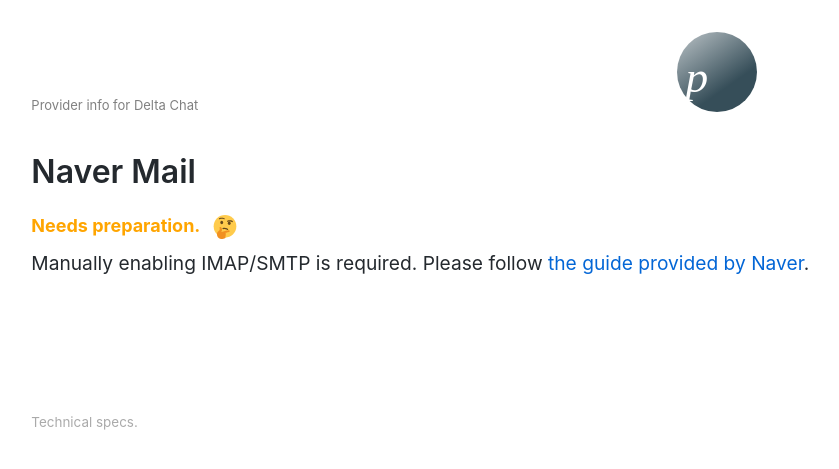
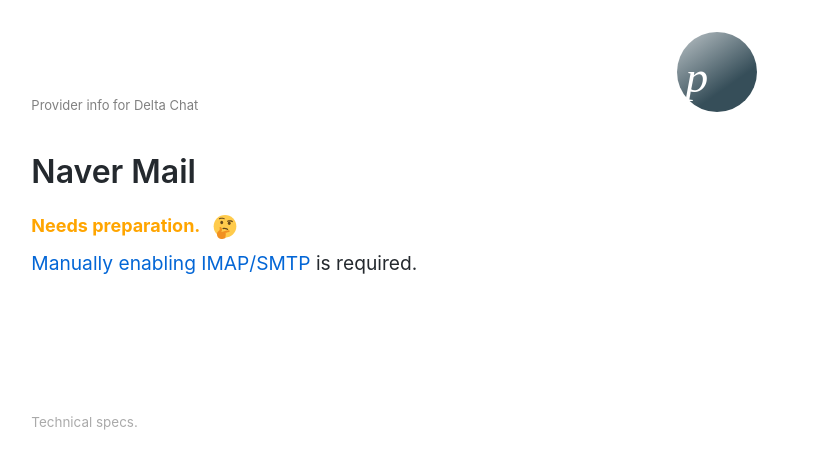
Before and after one commit to deltachat/provider-db, a Jekyll site: the page built from _providers/naver.md, in a window 1280 px wide. Shown: the top 469 px of the page, without its empty margins (214-1053 px from the left). Built offline with Jekyll 4.4.1, drawn with Linux system fonts in a browser that asks for light colours.

Commit message:
Edited naver.md.

```diff
--- a/_providers/naver.md
+++ b/_providers/naver.md
@@ -18,5 +18,4 @@
 website: https://mail.naver.com/
 ---
 
-Manually enabling IMAP/SMTP is required. Please follow [the guide provided by
-Naver](https://help.naver.com/support/contents/contents.help?serviceNo=2342&categoryNo=2288).
+[Manually enabling IMAP/SMTP](https://help.naver.com/support/contents/contents.help?serviceNo=2342&categoryNo=2288) is required.
```
